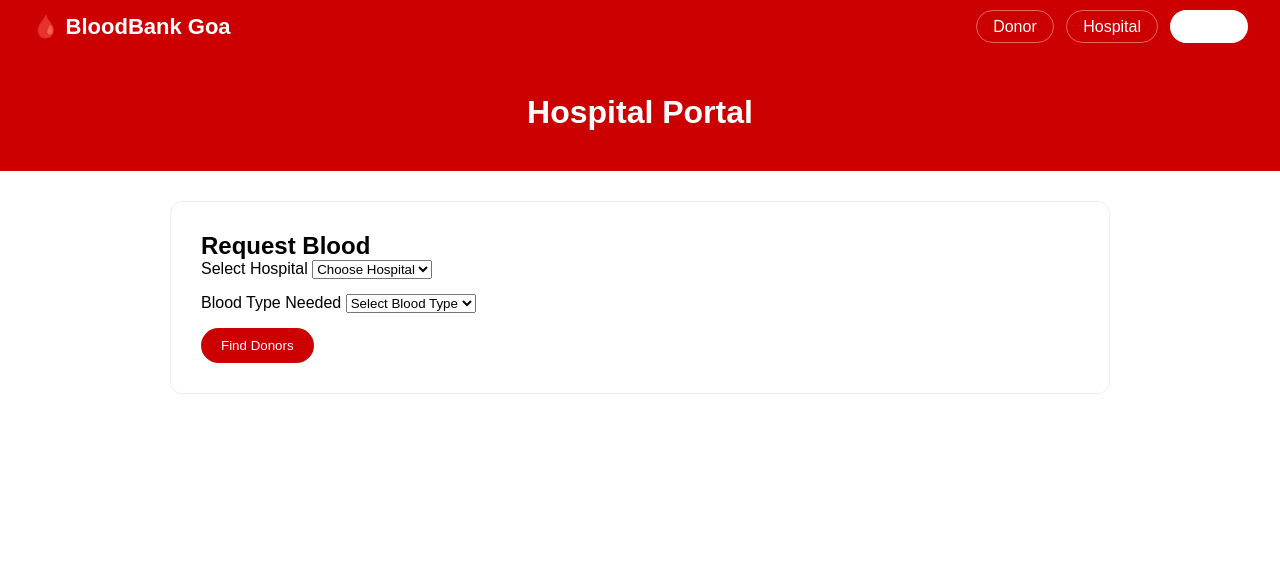
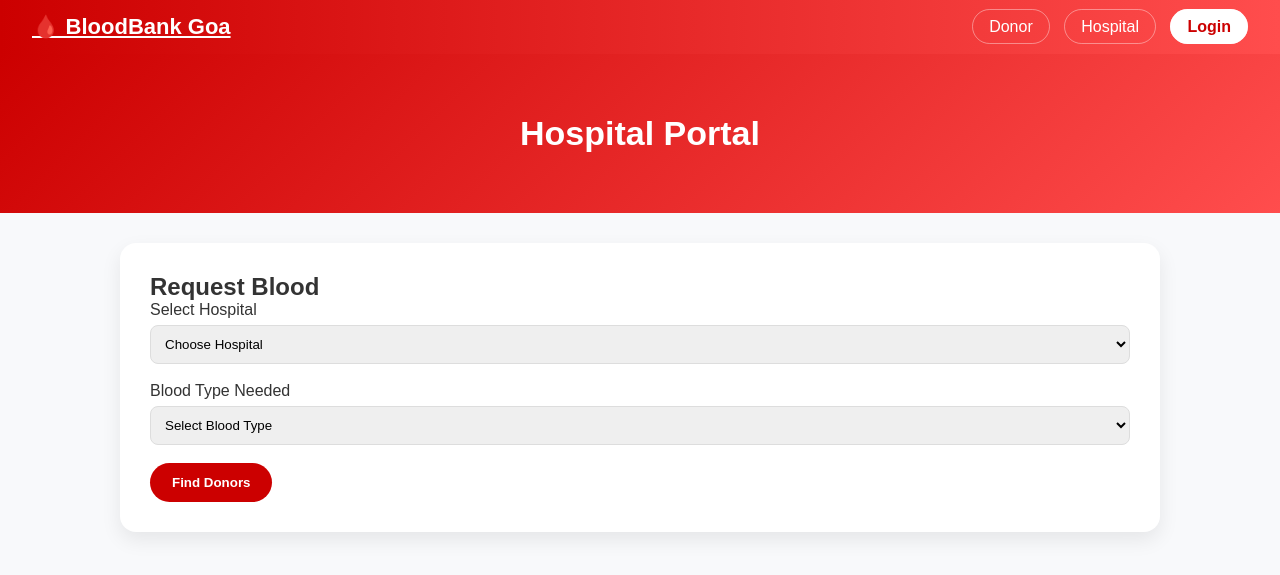
Before and after one commit to xxgitvc/bloodbank-project, a Flask app: page /hospital in a window 1280 px wide. Shown: the top 575 px of the page. Run offline with Flask 3, Linux system fonts and the light colour scheme; data that the repository does not hold is empty.

Commit message:
Enhance styles for hospital portal layout
Updated styles for the hospital portal, including navbar, header, and form elements.

```diff
--- a/templates/hospital.html
+++ b/templates/hospital.html
@@ -6,23 +6,145 @@
 <title>Hospital Portal - BloodBank Goa</title>
 
 <style>
-*{margin:0;padding:0;box-sizing:border-box;font-family:Arial,sans-serif}
-nav{background:#CC0000;padding:14px 32px;display:flex;justify-content:space-between;align-items:center}
-.logo{color:#fff;font-size:22px;font-weight:bold;text-decoration:none}
-.nav-links a{color:#fff;text-decoration:none;padding:7px 16px;border-radius:20px;border:1px solid rgba(255,255,255,0.4);margin-left:8px}
-.signin{background:#fff;color:#CC0000;font-weight:bold}
+*{
+    margin:0;
+    padding:0;
+    box-sizing:border-box;
+    font-family:'Poppins',sans-serif;
+}
 
-.page-header{background:#CC0000;color:#fff;text-align:center;padding:40px}
-.container{max-width:1000px;margin:auto;padding:30px}
+body{
+    background:#f8f9fb;
+    color:#333;
+}
 
-.form-card{background:#fff;border:1px solid #eee;border-radius:12px;padding:30px}
-.form-group{margin-bottom:15px}
+/* NAVBAR */
+nav{
+    background:linear-gradient(90deg,#cc0000,#ff4d4d);
+    padding:14px 32px;
+    display:flex;
+    justify-content:space-between;
+    align-items:center;
+    box-shadow:0 4px 12px rgba(0,0,0,0.1);
+}
 
-button{background:#CC0000;color:#fff;padding:10px 20px;border:none;border-radius:20px}
+.logo{
+    color:#fff;
+    font-size:22px;
+    font-weight:600;
+}
 
-.hospitals-grid{display:grid;grid-template-columns:repeat(auto-fit,minmax(250px,1fr));gap:15px}
-.hosp-card{border:1px solid #eee;padding:15px;border-radius:10px}
+.nav-links a{
+    color:#fff;
+    text-decoration:none;
+    margin-left:10px;
+    padding:8px 16px;
+    border-radius:20px;
+    border:1px solid rgba(255,255,255,0.4);
+    transition:0.3s;
+}
 
+.nav-links a:hover{
+    background:#fff;
+    color:#cc0000;
+}
+
+.signin{
+    background:#fff !important;
+    color:#cc0000 !important;
+    font-weight:600;
+}
+
+/* HEADER */
+.page-header{
+    background:linear-gradient(135deg,#cc0000,#ff4d4d);
+    color:#fff;
+    text-align:center;
+    padding:60px 20px;
+}
+
+.page-header h1{
+    font-size:34px;
+    font-weight:600;
+}
+
+/* CONTAINER */
+.container{
+    max-width:1100px;
+    margin:auto;
+    padding:30px;
+}
+
+/* CARD */
+.form-card{
+    background:#fff;
+    border-radius:16px;
+    padding:30px;
+    box-shadow:0 8px 20px rgba(0,0,0,0.08);
+}
+
+/* FORM */
+.form-group{
+    margin-bottom:18px;
+}
+
+label{
+    font-weight:500;
+    display:block;
+    margin-bottom:6px;
+}
+
+select,input{
+    width:100%;
+    padding:10px;
+    border-radius:8px;
+    border:1px solid #ddd;
+}
+
+/* BUTTON */
+button{
+    background:#cc0000;
+    color:#fff;
+    padding:12px 22px;
+    border:none;
+    border-radius:25px;
+    font-weight:600;
+    cursor:pointer;
+    transition:0.3s;
+}
+
+button:hover{
+    background:#ff3333;
+}
+
+/* GRID */
+.hospitals-grid{
+    display:grid;
+    grid-template-columns:repeat(auto-fit,minmax(260px,1fr));
+    gap:20px;
+    margin-top:20px;
+}
+
+/* CARD ITEM */
+.hosp-card{
+    background:#fff;
+    border-radius:14px;
+    padding:18px;
+    box-shadow:0 6px 15px rgba(0,0,0,0.08);
+    transition:0.3s;
+}
+
+.hosp-card:hover{
+    transform:translateY(-5px);
+}
+
+/* TITLE */
+.section-title{
+    margin-top:30px;
+    color:#cc0000;
+    font-weight:600;
+    font-size:22px;
+}
 </style>
 </head>
 
```
